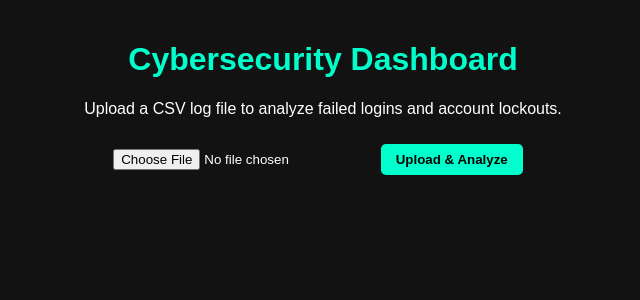
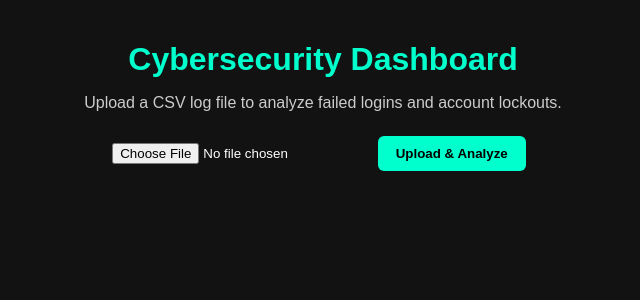
Before and after one commit to Marveeb10/cybersecurity-dashboard, a Flask app: page / in a window 1280 px wide. Shown: the top 300 px of the page, without its empty margins (317-957 px from the left). Run offline with Flask 3, Linux system fonts and the light colour scheme.

Commit message:
Updated dashboard with latest improvements

```diff
--- a/app.py
+++ b/app.py
@@ -1,97 +1,81 @@
+import os
+import pandas as pd
 from flask import Flask, render_template, request, send_file
-import pandas as pd
-import os
-import io
 
 app = Flask(__name__)
-last_results = None  # to store last analysis for export
+
+# === Ensure uploads folder exists ===
+UPLOAD_FOLDER = "uploads"
+os.makedirs(UPLOAD_FOLDER, exist_ok=True)
+
+
+# === Threat level helper ===
+def get_threat_level(failed_logins, account_lockouts):
+    if failed_logins == 0 and account_lockouts == 0:
+        return {"label": "LOW RISK", "color": "#00ffcc"}
+    elif failed_logins < 5 and account_lockouts < 2:
+        return {"label": "MEDIUM RISK", "color": "#ffcc00"}
+    else:
+        return {"label": "HIGH RISK", "color": "#ff4444"}
+
 
 @app.route("/", methods=["GET", "POST"])
 def index():
-    global last_results
     results = None
     if request.method == "POST":
         file = request.files["file"]
         if file and file.filename.endswith(".csv"):
-            filepath = os.path.join("uploads", file.filename)
+            filepath = os.path.join(UPLOAD_FOLDER, file.filename)
             file.save(filepath)
-
             df = pd.read_csv(filepath)
 
-            # Failed logins & lockouts
+            # === Basic analysis ===
             failed_logins = len(df[df["EventId"] == 4625])
             account_lockouts = len(df[df["EventId"] == 4740])
 
-            # Top offender IPs
+            # Top 5 offender IPs
             ip_counts = df["IP"].value_counts().head(5)
-            ip_total = df["IP"].count()
+            ip_total = df["IP"].count() if not df["IP"].empty else 1
             ip_data = [
-                {"IP": ip, "Count": count, "Percent": f"{(count/ip_total*100):.1f}%"}
+                {"IP": ip, "Count": count, "Percent": f"{(count / ip_total * 100):.1f}%"}
                 for ip, count in ip_counts.items()
             ]
 
-            # Top targeted accounts
+            # Top 5 targeted accounts
             acct_counts = df["Account"].value_counts().head(5)
-            acct_total = df["Account"].count()
+            acct_total = df["Account"].count() if not df["Account"].empty else 1
             acct_data = [
-                {"Account": acct, "Count": count, "Percent": f"{(count/acct_total*100):.1f}%"}
+                {"Account": acct, "Count": count, "Percent": f"{(count / acct_total * 100):.1f}%"}
                 for acct, count in acct_counts.items()
             ]
-
-            # Threat level
-            if failed_logins > 20 or account_lockouts > 5:
-                threat = {"label": "HIGH RISK", "color": "#ff4444", "bg_class": "risk-high"}
-            elif failed_logins > 10:
-                threat = {"label": "MEDIUM RISK", "color": "#ffcc00", "bg_class": "risk-medium"}
-            else:
-                threat = {"label": "LOW RISK", "color": "#00cc66", "bg_class": "risk-low"}
 
             results = {
                 "failed_logins": failed_logins,
                 "account_lockouts": account_lockouts,
                 "top_ips": ip_data,
                 "top_accounts": acct_data,
-                "threat": threat,
+                "threat": get_threat_level(failed_logins, account_lockouts),
             }
 
-            last_results = results  # save for export
+            # Save CSV summary
+            export_path = os.path.join(UPLOAD_FOLDER, "log_analysis_report.csv")
+            summary_df = pd.DataFrame({
+                "Failed Logins": [failed_logins],
+                "Account Lockouts": [account_lockouts],
+                "Threat Level": [results["threat"]["label"]],
+            })
+            summary_df.to_csv(export_path, index=False)
 
     return render_template("index.html", results=results)
 
+
 @app.route("/export_csv")
 def export_csv():
-    global last_results
-    if not last_results:
-        return "No analysis results to export", 400
+    filepath = os.path.join(UPLOAD_FOLDER, "log_analysis_report.csv")
+    if os.path.exists(filepath):
+        return send_file(filepath, as_attachment=True)
+    return "No report available yet. Upload a log file first."
 
-    results = last_results
-    output = io.StringIO()
-
-    # Summary
-    df_summary = pd.DataFrame({
-        "Metric": ["Failed Logins", "Account Lockouts", "Threat Level"],
-        "Value": [results["failed_logins"], results["account_lockouts"], results["threat"]["label"]]
-    })
-
-    # Top IPs and Accounts
-    df_ips = pd.DataFrame(results["top_ips"])
-    df_accts = pd.DataFrame(results["top_accounts"])
-
-    # Write to CSV (multi-part)
-    df_summary.to_csv(output, index=False)
-    output.write("\n\nTop Offender IPs\n")
-    df_ips.to_csv(output, index=False)
-    output.write("\n\nTop Targeted Accounts\n")
-    df_accts.to_csv(output, index=False)
-
-    output.seek(0)
-    return send_file(
-        io.BytesIO(output.getvalue().encode()),
-        mimetype="text/csv",
-        as_attachment=True,
-        download_name="analysis_report.csv"
-    )
 
 if __name__ == "__main__":
-    os.makedirs("uploads", exist_ok=True)
     app.run(debug=True)
--- a/templates/index.html
+++ b/templates/index.html
@@ -16,23 +16,28 @@
         }
         h1 {
             color: #00ffcc;
+            margin-bottom: 10px;
+        }
+        p {
+            color: #cccccc;
         }
         .summary-card {
             background: #1e1e1e;
-            padding: 20px;
+            padding: 25px;
             margin: 20px auto;
-            border-radius: 10px;
-            box-shadow: 0 0 15px rgba(0, 255, 204, 0.3);
-            width: 50%;
+            border-radius: 12px;
+            box-shadow: 0 0 18px rgba(0, 255, 204, 0.3);
+            width: 60%;
         }
         table {
             margin: 20px auto;
             border-collapse: collapse;
-            width: 50%;
+            width: 70%;
+            font-size: 16px;
         }
         table, th, td {
             border: 1px solid #00ffcc;
-            padding: 8px;
+            padding: 10px;
         }
         th {
             background: #00ffcc;
@@ -40,12 +45,12 @@
         }
         .btn {
             display: inline-block;
-            margin: 10px;
-            padding: 8px 15px;
+            margin: 8px;
+            padding: 10px 18px;
             background: #00ffcc;
             color: #000;
             border: none;
-            border-radius: 5px;
+            border-radius: 6px;
             cursor: pointer;
             text-decoration: none;
             font-weight: bold;
@@ -54,9 +59,9 @@
             background: #00ccaa;
         }
         canvas {
-            margin: 30px auto;
+            margin: 35px auto;
             display: block;
-            max-width: 600px;
+            max-width: 800px; /* bigger for readability */
         }
     </style>
 </head>
@@ -74,7 +79,7 @@
         <p><strong>Failed Logins:</strong> {{ results.failed_logins }}</p>
         <p><strong>Account Lockouts:</strong> {{ results.account_lockouts }}</p>
         <p><strong>Threat Level:</strong>
-            <span style="color: {{ results.threat.color }};">
+            <span style="color: {{ results.threat.color }}; font-weight: bold;">
                 {{ results.threat.label }}
             </span>
         </p>
@@ -105,7 +110,7 @@
     </table>
 
     <script>
-        // Bar chart - IPs
+        // Bar chart - Failed logins per IP
         const ipCtx = document.getElementById('ipChart').getContext('2d');
         const myBarChart = new Chart(ipCtx, {
             type: 'bar',
@@ -117,10 +122,17 @@
                     backgroundColor: '#00ffcc'
                 }]
             },
-            options: { responsive: true, plugins: { legend: { display: false } } }
+            options: {
+                responsive: true,
+                plugins: { legend: { display: false } },
+                scales: {
+                    x: { ticks: { color: '#fff' } },
+                    y: { ticks: { color: '#fff' } }
+                }
+            }
         });
 
-        // Pie chart - Accounts
+        // Pie chart - Targeted accounts
         const acctCtx = document.getElementById('accountChart').getContext('2d');
         const myPieChart = new Chart(acctCtx, {
             type: 'pie',
@@ -130,6 +142,13 @@
                     data: {{ results.top_accounts | map(attribute='Count') | list | safe }},
                     backgroundColor: ['#00ffcc', '#ffcc00', '#ff4444', '#3399ff', '#cc66ff']
                 }]
+            },
+            options: {
+                plugins: {
+                    legend: {
+                        labels: { color: '#fff', font: { size: 14 } }
+                    }
+                }
             }
         });
 
```
